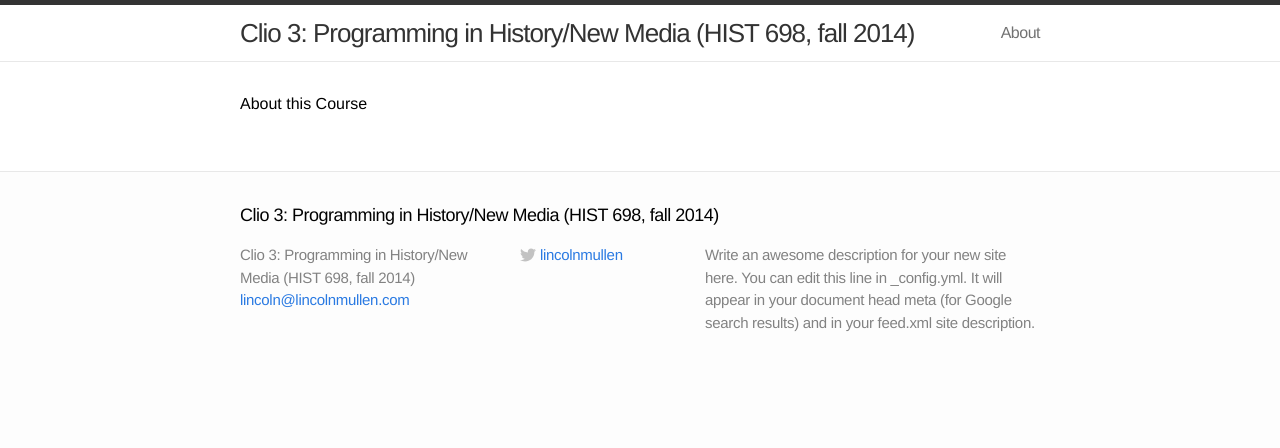
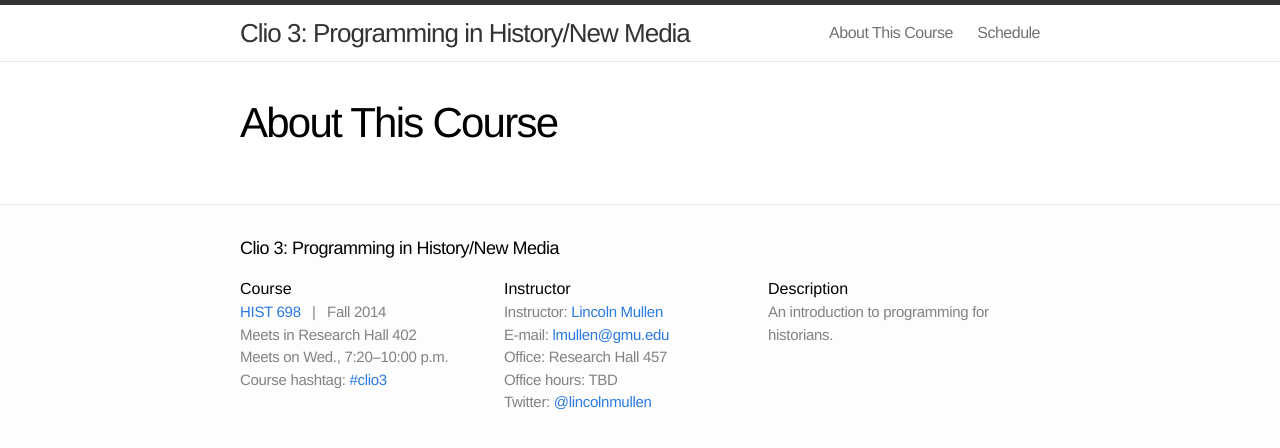
Before and after one commit to leeanncafferata/clio3-syllabus, a Jekyll site: the page built from index.html, in a window 1280 px wide. Shown: the top 448 px of the page. Built offline with Jekyll 4.4.1, drawn with Linux system fonts in a browser that asks for light colours.

Commit message:
First working version, with custom footer

```diff
--- a/Gemfile
+++ b/Gemfile
@@ -1 +1,5 @@
 source "https://rubygems.org"
+
+group :development do
+  require "rake"
+end
--- a/_config.yml
+++ b/_config.yml
@@ -1,13 +1,25 @@
 # Site settings
-title: "Clio 3: Programming in History/New Media (HIST 698, fall 2014)"
-email: lincoln@lincolnmullen.com
-description: "Write an awesome description for your new site here. You can edit this line in _config.yml. It will appear in your document head meta (for Google search results) and in your feed.xml site description."
-baseurl: ""
+baseurl: "/courses/clio3.2014"
 url: "http://lincolnmullen.com/courses/clio3.2014"
-twitter_username: lincolnmullen
-# github_username:  jekyll
 destination: public
 
 # Build settings
 markdown: kramdown
 permalink: pretty
+
+# Course information
+title: "Clio 3: Programming in History/New Media"
+course_catalog: http://historyarthistory.gmu.edu/courses/2544/course_sections/16549
+course_hashtag: clio3
+course_meetingtime: "Wed., 7:20&ndash;10:00 p.m."
+course_number: "HIST 698"
+course_room: "Research Hall 402"
+course_semester: "Fall 2014"
+instructor_email: lmullen@gmu.edu
+instructor_name: Lincoln Mullen
+instructor_office: "Research Hall 457"
+instructor_officehours: TBD
+instructor_twitter: lincolnmullen
+instructor_website: http://lincolnmullen.com
+
+course_description: "An introduction to programming for historians."
--- a/_includes/footer.html
+++ b/_includes/footer.html
@@ -5,55 +5,41 @@
     <h2 class="footer-heading">{{ site.title }}</h2>
 
     <div class="footer-col-1 column">
+      <h3>Course</h3>
       <ul>
-        <li>{{ site.title }}</li>
-        <li><a href="mailto:{{ site.email }}">{{ site.email }}</a></li>
+        <li>
+        {% if site.course_catalog %}
+        <a href="{{ site.course_catalog }}"> {{ site.course_number }} </a>
+        {% else %}
+        {{ site.course_number }}
+        {% endif %}
+        <span class="separator">|</span> {{ site.course_semester }}</li>
+        <li>Meets in {{ site.course_room }}</li>
+        <li>Meets on {{ site.course_meetingtime }}</li>
+        {% if site.course_hashtag %}<li>
+        Course hashtag: <a href="https://www.twitter.com/hashtag/{{site.course_hashtag}}">#{{site.course_hashtag}}</a>
+        </li>{% endif %}
       </ul>
     </div>
 
     <div class="footer-col-2 column">
+      <h3>Instructor</h3>
       <ul>
-        {% if site.github_username %}<li>
-          <a href="https://github.com/{{ site.github_username }}">
-            <span class="icon github">
-              <svg version="1.1" class="github-icon-svg" xmlns="http://www.w3.org/2000/svg" xmlns:xlink="http://www.w3.org/1999/xlink" x="0px" y="0px"
-                 viewBox="0 0 16 16" enable-background="new 0 0 16 16" xml:space="preserve">
-                <path fill-rule="evenodd" clip-rule="evenodd" fill="#C2C2C2" d="M7.999,0.431c-4.285,0-7.76,3.474-7.76,7.761
-                c0,3.428,2.223,6.337,5.307,7.363c0.388,0.071,0.53-0.168,0.53-0.374c0-0.184-0.007-0.672-0.01-1.32
-                c-2.159,0.469-2.614-1.04-2.614-1.04c-0.353-0.896-0.862-1.135-0.862-1.135c-0.705-0.481,0.053-0.472,0.053-0.472
-                c0.779,0.055,1.189,0.8,1.189,0.8c0.692,1.186,1.816,0.843,2.258,0.645c0.071-0.502,0.271-0.843,0.493-1.037
-                C4.86,11.425,3.049,10.76,3.049,7.786c0-0.847,0.302-1.54,0.799-2.082C3.768,5.507,3.501,4.718,3.924,3.65
-                c0,0,0.652-0.209,2.134,0.796C6.677,4.273,7.34,4.187,8,4.184c0.659,0.003,1.323,0.089,1.943,0.261
-                c1.482-1.004,2.132-0.796,2.132-0.796c0.423,1.068,0.157,1.857,0.077,2.054c0.497,0.542,0.798,1.235,0.798,2.082
-                c0,2.981-1.814,3.637-3.543,3.829c0.279,0.24,0.527,0.713,0.527,1.437c0,1.037-0.01,1.874-0.01,2.129
-                c0,0.208,0.14,0.449,0.534,0.373c3.081-1.028,5.302-3.935,5.302-7.362C15.76,3.906,12.285,0.431,7.999,0.431z"/>
-              </svg>
-            </span>
-            <span class="username">{{ site.github_username }}</span>
-          </a>
-        </li>{% endif %}
-        {% if site.twitter_username %}<li>
-          <a href="https://twitter.com/{{ site.twitter_username }}">
-            <span class="icon twitter">
-              <svg version="1.1" class="twitter-icon-svg" xmlns="http://www.w3.org/2000/svg" xmlns:xlink="http://www.w3.org/1999/xlink" x="0px" y="0px"
-                 viewBox="0 0 16 16" enable-background="new 0 0 16 16" xml:space="preserve">
-                <path fill="#C2C2C2" d="M15.969,3.058c-0.586,0.26-1.217,0.436-1.878,0.515c0.675-0.405,1.194-1.045,1.438-1.809
-                c-0.632,0.375-1.332,0.647-2.076,0.793c-0.596-0.636-1.446-1.033-2.387-1.033c-1.806,0-3.27,1.464-3.27,3.27
-                c0,0.256,0.029,0.506,0.085,0.745C5.163,5.404,2.753,4.102,1.14,2.124C0.859,2.607,0.698,3.168,0.698,3.767
-                c0,1.134,0.577,2.135,1.455,2.722C1.616,6.472,1.112,6.325,0.671,6.08c0,0.014,0,0.027,0,0.041c0,1.584,1.127,2.906,2.623,3.206
-                C3.02,9.402,2.731,9.442,2.433,9.442c-0.211,0-0.416-0.021-0.615-0.059c0.416,1.299,1.624,2.245,3.055,2.271
-                c-1.119,0.877-2.529,1.4-4.061,1.4c-0.264,0-0.524-0.015-0.78-0.046c1.447,0.928,3.166,1.469,5.013,1.469
-                c6.015,0,9.304-4.983,9.304-9.304c0-0.142-0.003-0.283-0.009-0.423C14.976,4.29,15.531,3.714,15.969,3.058z"/>
-              </svg>
-            </span>
-            <span class="username">{{ site.twitter_username }}</span>
-          </a>
+        <li>Instructor: <a href="{{ site.instructor_website }}">
+          {{ site.instructor_name }}</a></li>
+        <li>E-mail: <a href="mailto:{{ site.instructor_email }}">
+          {{ site.instructor_email }}</a></li>
+        <li>Office: {{ site.instructor_office }}</li>
+        <li>Office hours: {{ site.instructor_officehours }}</li>
+        {% if site.instructor_twitter %}<li>
+        Twitter: <a href="https://www.twitter.com/{{site.instructor_twitter}}">@{{site.instructor_twitter}}</a>
         </li>{% endif %}
       </ul>
     </div>
 
     <div class="footer-col-3 column">
-      <p class="text">{{ site.description }}</p>
+      <h3>Description</h3>
+      <p class="text">{{ site.course_description }}</p>
     </div>
 
   </div>
--- a/css/main.css
+++ b/css/main.css
@@ -90,27 +90,27 @@ a:visited { color: #205caa; }
 .site-footer .column { float: left; margin-bottom: 15px; }
 
 .footer-col-1 {
-  width: 270px; /*fallback*/
-  width: -webkit-calc(35% - 10px);
-  width: -moz-calc(35% - 10px);
-  width: -o-calc(35% - 10px);
-  width: calc(35% - 10px);
+  width: 260px; /*fallback*/
+  width: -webkit-calc(33% - 10px);
+  width: -moz-calc(33% - 10px);
+  width: -o-calc(33% - 10px);
+  width: calc(33% - 10px);
   margin-right: 10px
 }
 .footer-col-2 {
-  width: 175px; /*fallback*/
-  width: -webkit-calc(23.125% - 10px);
-  width: -moz-calc(23.125% - 10px);
-  width: -o-calc(23.125% - 10px);
-  width: calc(23.125% - 10px);
+  width: 260px; /*fallback*/
+  width: -webkit-calc(33% - 10px);
+  width: -moz-calc(33% - 10px);
+  width: -o-calc(33% - 10px);
+  width: calc(33% - 10px);
   margin-right: 10px
 }
 .footer-col-3 {
-  width: 335px; /*fallback*/
-  width: -webkit-calc(41.875%);
-  width: -moz-calc(41.875%);
-  width: -o-calc(41.875%);
-  width: calc(41.875%);
+  width: 260px; /*fallback*/
+  width: -webkit-calc(33%);
+  width: -moz-calc(33%);
+  width: -o-calc(33%);
+  width: calc(33%);
 }
 
 .site-footer ul { list-style: none; }
@@ -331,19 +331,19 @@ a:visited { color: #205caa; }
 
 @media screen and (max-width: 750px) {
 
-  .footer-col-1 { width: 50%; }
+  .footer-col-1 { width: 33%; }
 
   .footer-col-2 {
-    width: 45%; /*fallback*/
-    width: -webkit-calc(50% - 10px);
-    width: -moz-calc(50% - 10px);
-    width: -o-calc(50% - 10px);
-    width: calc(50% - 10px);
+    width: 33%; /*fallback*/
+    width: -webkit-calc(33% - 10px);
+    width: -moz-calc(33% - 10px);
+    width: -o-calc(33% - 10px);
+    width: calc(33% - 10px);
     margin-right: 0;
   }
 
   .site-footer .column.footer-col-3 {
-    width: auto;
+    width: 33%;
     float: none;
     clear: both;
   }
@@ -408,3 +408,8 @@ a:visited { color: #205caa; }
     margin: 0 0 15px; }
 
 }
+
+/* My customizations for courses */
+.separator {
+  margin: 0 0.5em 0 0.5em
+}
--- a/index.html
+++ b/index.html
@@ -1,10 +1,11 @@
 ---
-layout: default
+layout: page
+title: About This Course
 ---
 
 <div class="home">
 
-  <h1>About this Course</h1>
+  <!-- <h1>About this Course</h1> -->
 
   <!-- <p class="rss-subscribe">subscribe <a href="{{ "/feed.xml" | prepend: site.baseurl }}">via RSS</a></p> -->
 
```
Also changed, not shown: about.md (deleted, +0 -11 lines), schedule.md (added, +7 -0 lines), 1 other file.
